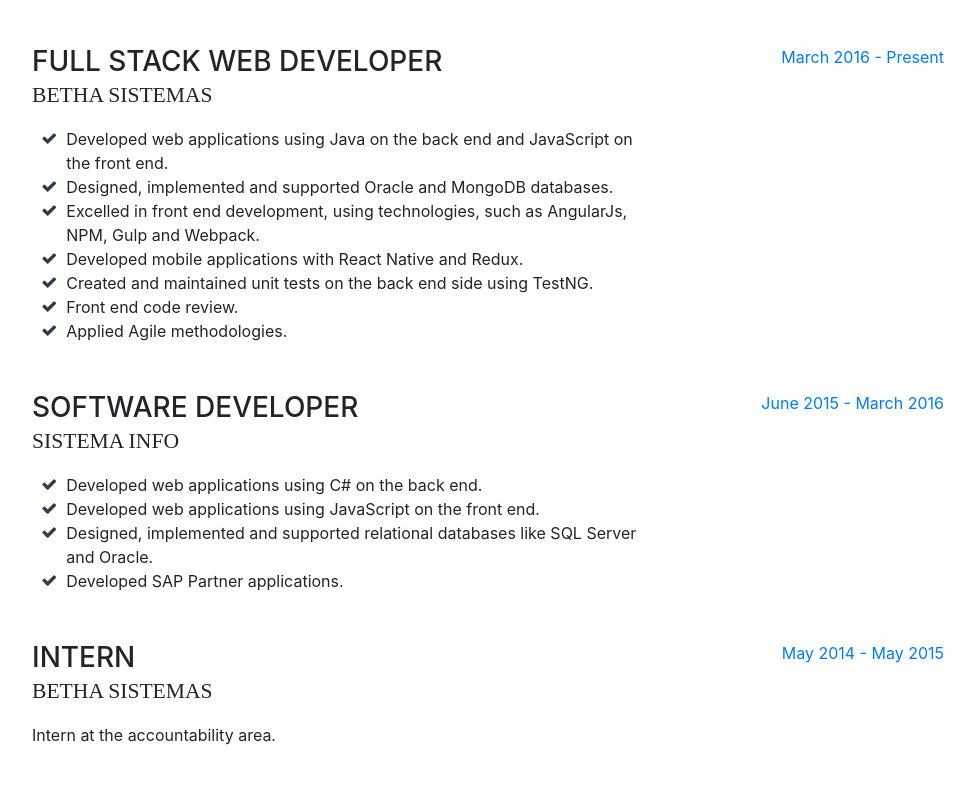
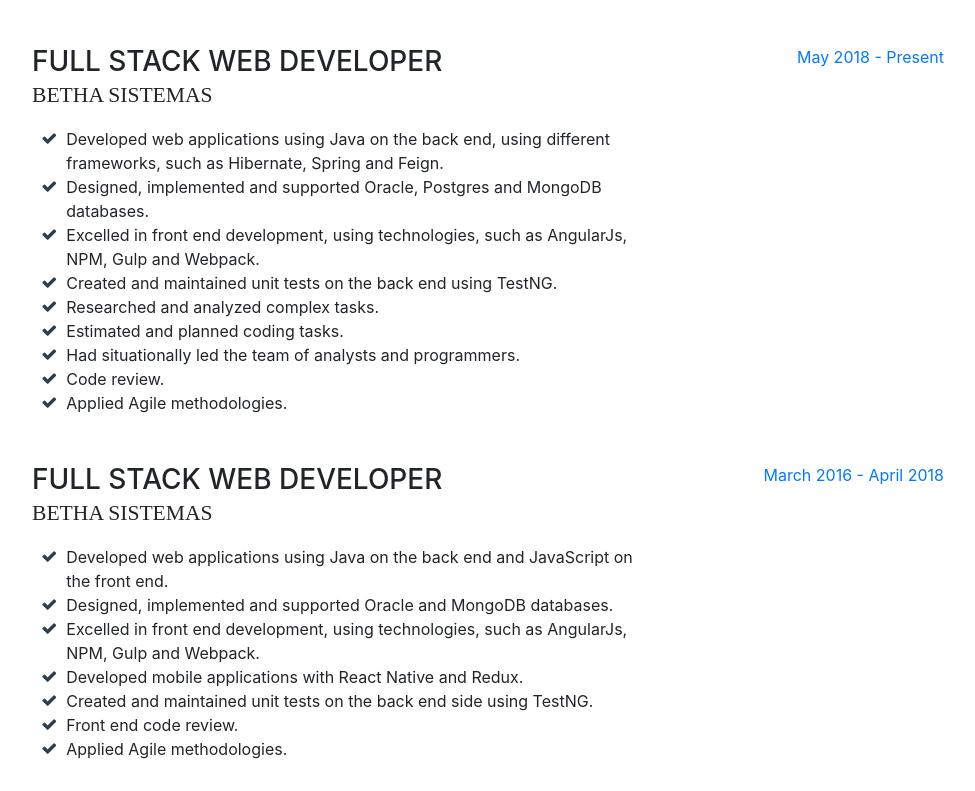
Before and after one commit to luanrubensf/luanrubensf.github.io, a website with bundled scripts: page index.html in a window 1280 px wide. Shown: the part 889-1680 px from the top of the page, without its empty margins (288-1263 px from the left). Built offline with nearby package versions, Linux system fonts and the light colour scheme; a web font is replaced by a local one.

Commit message:
Ajustando experiencias

```diff
--- a/index.html
+++ b/index.html
@@ -68,7 +68,7 @@
             </div>
             <p class="mb-5">I am a Full Stack Developer and I have been creating web solutions since 2015. I currently
                 work with different technologies, such as Java, Oracle, JavaScript and AngularJs. I have also been
-                applying Agile methodologies in order to release our products as fast as possible.</p>
+                applying Agile methodologies in order to release our products as fast as possible while maintaining high quality.</p>
             <ul class="list-inline list-social-icons mb-0">
                 <li class="list-inline-item">
                     <a target="_blank" href="https://www.facebook.com/luanrubens.rodriguesfigueredo">
@@ -109,6 +109,56 @@
                     <ul class="fa-ul mb-0">
                         <li>
                             <i class="fa-li fa fa-check icon-text-colored"></i>
+                            Developed web applications using Java on the back end, using different frameworks,
+                            such as Hibernate, Spring and Feign.
+                        </li>
+                        <li>
+                            <i class="fa-li fa fa-check icon-text-colored"></i>
+                            Designed, implemented and supported Oracle, Postgres and MongoDB databases.
+                        </li>
+                        <li>
+                            <i class="fa-li fa fa-check icon-text-colored"></i>
+                            Excelled in front end development, using technologies, such as AngularJs, NPM, Gulp
+                            and Webpack.
+                        </li>
+                        <li>
+                            <i class="fa-li fa fa-check icon-text-colored"></i>
+                            Created and maintained unit tests on the back end using TestNG.
+                        </li>
+                        <li>
+                            <i class="fa-li fa fa-check icon-text-colored"></i>
+                            Researched and analyzed complex tasks.
+                        </li>
+                        <li>
+                            <i class="fa-li fa fa-check icon-text-colored"></i>
+                            Estimated and planned coding tasks.
+                        </li>
+                        <li>
+                            <i class="fa-li fa fa-check icon-text-colored"></i>
+                            Had situationally led the team of analysts and programmers.
+                        </li>
+                        <li>
+                            <i class="fa-li fa fa-check icon-text-colored"></i>
+                            Code review.
+                        </li>
+                        <li>
+                            <i class="fa-li fa fa-check icon-text-colored"></i>
+                            Applied Agile methodologies.
+                        </li>
+                    </ul>
+                </div>
+                <div class="resume-date text-md-right">
+                    <span class="text-primary">May 2018 - Present</span>
+                </div>
+            </div>
+
+            <div class="resume-item d-flex flex-column flex-md-row mb-5">
+                <div class="resume-content mr-auto">
+                    <h3 class="mb-0">Full Stack Web Developer</h3>
+                    <div class="subheading mb-3">Betha Sistemas</div>
+                    <ul class="fa-ul mb-0">
+                        <li>
+                            <i class="fa-li fa fa-check icon-text-colored"></i>
                             Developed web applications using Java on the back end and JavaScript on the front end.
                         </li>
                         <li>
@@ -139,7 +189,7 @@
                     </ul>
                 </div>
                 <div class="resume-date text-md-right">
-                    <span class="text-primary">March 2016 - Present</span>
+                    <span class="text-primary">March 2016 - April 2018</span>
                 </div>
             </div>
 
@@ -258,6 +308,10 @@
             <ul class="fa-ul mb-0">
                 <li>
                     <i class="fa-li fa fa-check icon-text-colored"></i>
+                    Spring
+                </li>
+                <li>
+                    <i class="fa-li fa fa-check icon-text-colored"></i>
                     Hibernate
                 </li>
                 <li>
--- a/js/resume.min.js
+++ b/js/resume.min.js
@@ -3,4 +3,4 @@
  * Copyright 2013-2018 Luan Figueredo
  * Licensed under MIT (https://github.com/BlackrockDigital/luan-figueredo-resume/blob/master/LICENSE)
  */
-!function(e){"use strict";e('a.js-scroll-trigger[href*="#"]:not([href="#"])').click(function(){if(location.pathname.replace(/^\//,"")==this.pathname.replace(/^\//,"")&&location.hostname==this.hostname){var t=e(this.hash);if((t=t.length?t:e("[name="+this.hash.slice(1)+"]")).length)return e("html, body").animate({scrollTop:t.offset().top},1e3,"easeInOutExpo"),!1}}),e(".js-scroll-trigger").click(function(){e(".navbar-collapse").collapse("hide")}),e("body").scrollspy({target:"#sideNav"})}(jQuery);
+!function(t){"use strict";t('a.js-scroll-trigger[href*="#"]:not([href="#"])').click(function(){if(location.pathname.replace(/^\//,"")==this.pathname.replace(/^\//,"")&&location.hostname==this.hostname){var e=t(this.hash);if((e=e.length?e:t("[name="+this.hash.slice(1)+"]")).length)return t("html, body").animate({scrollTop:e.offset().top},1e3,"easeInOutExpo"),!1}}),t(".js-scroll-trigger").click(function(){t(".navbar-collapse").collapse("hide")}),t("body").scrollspy({target:"#sideNav"})}(jQuery);
```
Also changed, not shown: package.json (+5 -5 lines).
